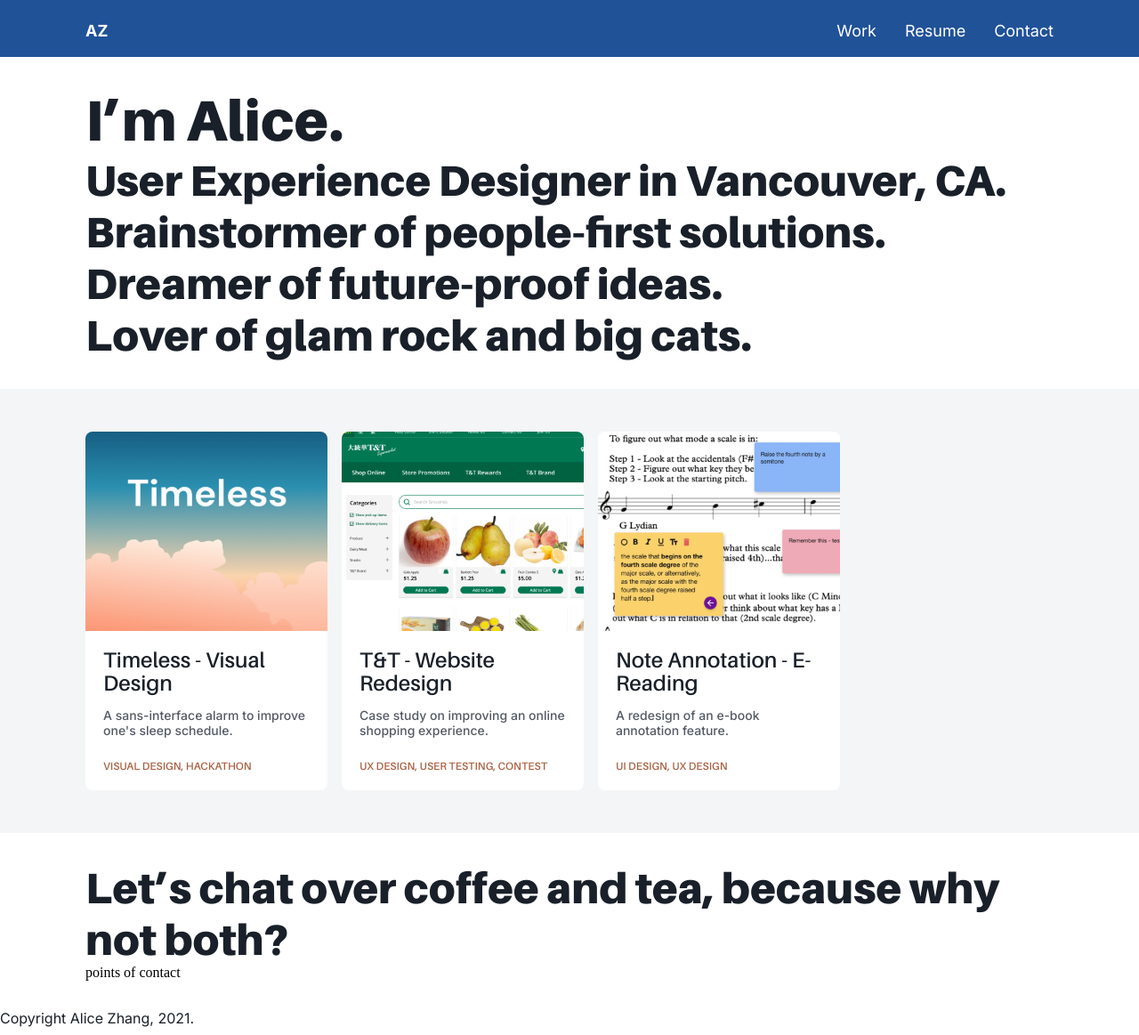
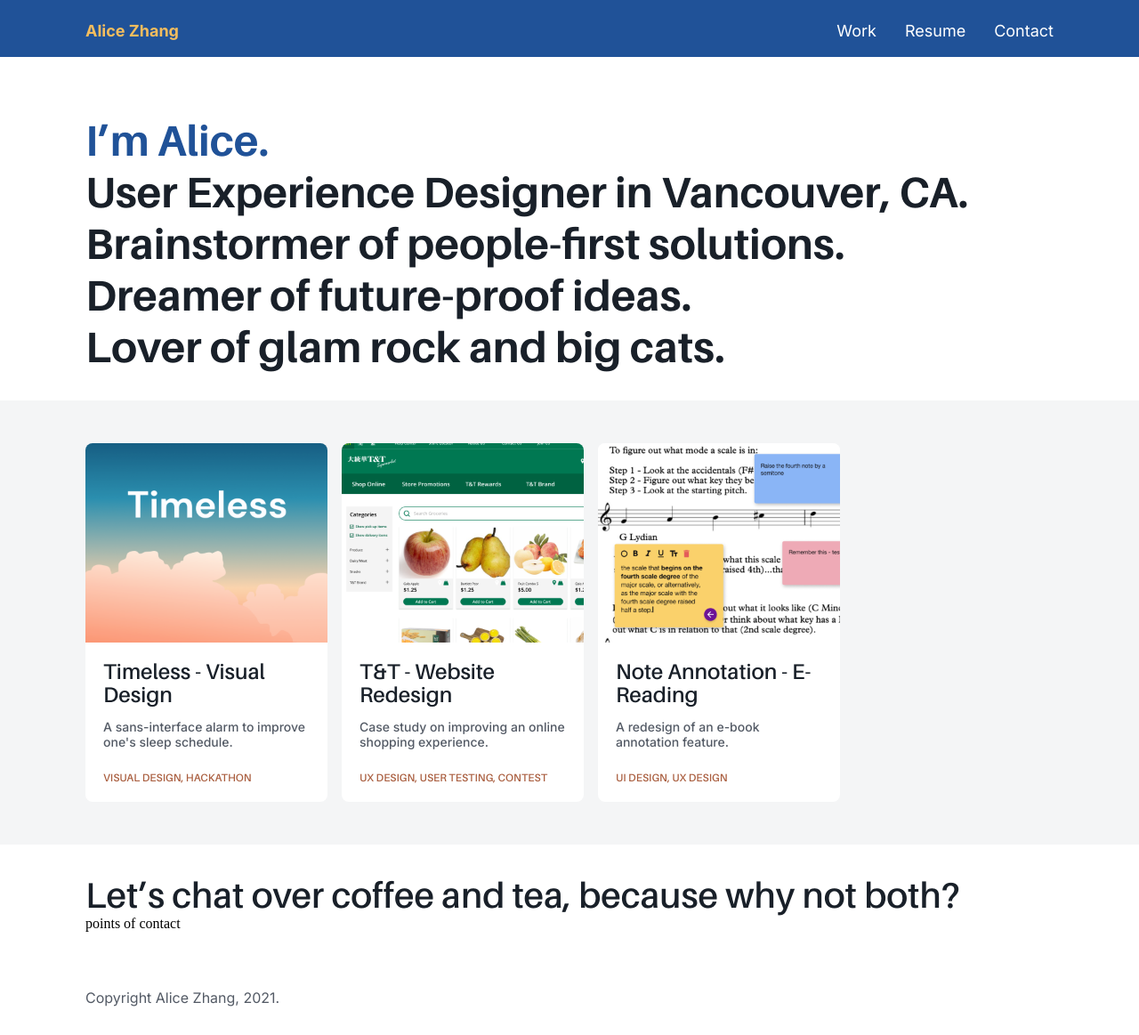
Before and after one commit to alice-slicez/portfolio-alice, a website: page build/index.html in a window 1280 px wide. Shown: the whole page at 89% size. Drawn offline with Linux system fonts and the light colour scheme; files whose address does not match are found by name.

Commit message:
changed all fonts to em values, experimented with font on project page notes

```diff
--- a/scss/_fonts.scss
+++ b/scss/_fonts.scss
@@ -3,6 +3,11 @@
 @font-face {
   font-family: "Aileron-Black";
   src: url("build/assets/fonts/Aileron-Black.otf");
+}
+
+@font-face {
+  font-family: "Aileron-Bold";
+  src: url("build/assets/fonts/Aileron-Bold.otf");
 }
 
 @font-face {
@@ -18,37 +23,37 @@
 $inter: "Inter", sans-serif;
 
 h1 {
-  font-size: 64px;
+  font-size: 4em;
   font-family: "Aileron-Black", sans-serif;
 }
 
 h2 {
-  font-size: 48px;
-  font-family: "Aileron-Black", sans-serif;
+  font-size: 3em;
+  font-family: "Aileron-Bold", sans-serif;
 }
 
 h3 {
-  font-size: 40px;
+  font-size: 2.5em;
   font-family: "Aileron-Semibold", sans-serif;
 }
 
 h4 {
-  font-size: 32px;
+  font-size: 2em;
   font-family: "Aileron-Semibold", sans-serif;
 }
 
 h5 {
-  font-size: 24px;
+  font-size: 1.5em;
   font-family: "Aileron-Regular", sans-serif;
   text-transform: uppercase;
 }
 
 p {
-  font-size: 16px;
+  font-size: 1em;
   font-family: $inter;
 }
 
 li {
-  font-size: 18px;
+  font-size: 1.125em;
   font-family: $inter;
 }
--- a/scss/_responsive-styling.scss
+++ b/scss/_responsive-styling.scss
@@ -1,6 +1,21 @@
 //universal across all screen sizes
 body {
   background: $true-white;
+
+  #projects {
+    background: #f4f5f6;
+  }
+
+  #project-background {
+    padding: 2em 6em;
+  }
+}
+
+footer {
+  padding: 2em 6em;
+  p {
+    color: $dark-gray;
+  }
 }
 
 //XXL - 4K
@@ -24,10 +39,6 @@ body {
     padding: 2em 6em;
   }
 
-  #projects {
-    background: #f4f5f6;
-  }
-
   body {
     header {
       #navbar {
@@ -44,7 +55,7 @@ body {
         padding-right: 80px;
 
         .name-badge {
-          color: $true-white;
+          color: $d-accent;
           display: inline-block;
           padding: 8px 16px;
           font-family: $inter;
@@ -67,7 +78,12 @@ body {
         }
       }
     }
-
+    #intro {
+      padding-top: 4em;
+      #alice {
+        color: $primary-blue;
+      }
+    }
     #projects {
       width: 100%;
       display: inline-flex;
```
Also changed, not shown: build/css/main.css, build/index.html, build/notes.html (added).
